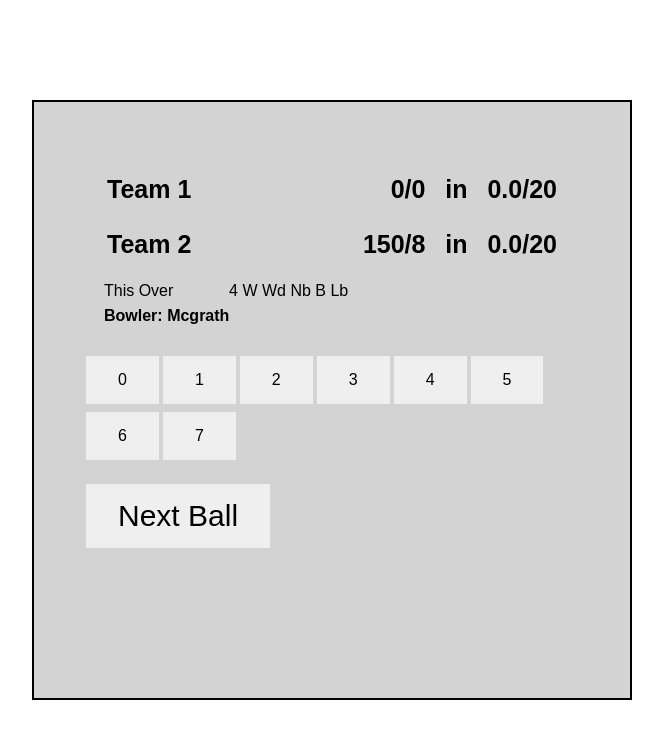
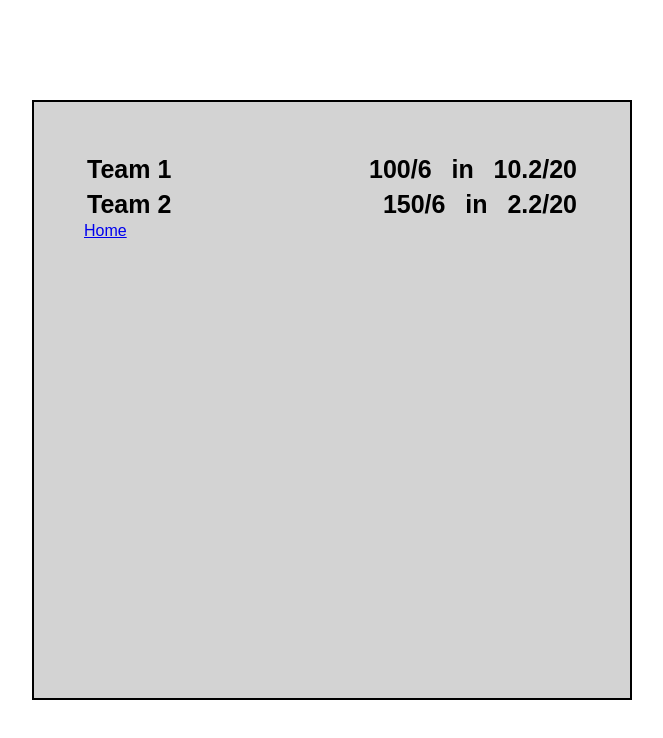
Before and after one commit to kalbandeSwapnil/cricket-scorer-app, a React (Create React App) app: page /stats in a window 1280 px wide. Shown: the top 738 px of the page, without its empty margins (68-731 px from the left). Built offline with nearby package versions, Linux system fonts and the light colour scheme.

Commit message:
|#SO8|Kishore + Surbhi|Added the router component to link stats page with home page and test cases written for it.

```diff
--- a/package.json
+++ b/package.json
@@ -10,6 +10,7 @@
     "react-bootstrap": "^0.32.4",
     "react-dom": "^16.6.3",
     "react-redux": "^6.0.0",
+    "react-router-dom": "^4.3.1",
     "react-scripts": "2.1.1",
     "redux": "^4.0.1"
   },
--- a/src/App.js
+++ b/src/App.js
@@ -1,15 +1,17 @@
 import React, { Component } from 'react';
+import { Switch, Route} from 'react-router-dom';
 import './App.css';
-import { OverStatusContainer } from './main/overStatus/OverStatus'
+import Stats from './main/stats/Stats'
 import CricketGame from './main/cricketGame/CricketGame'
 
 
 class App extends Component {
   render() {
     return (
-      <div className="App">
-        <CricketGame />
-      </div>
+      <Switch>
+        <Route path="/stats" component={Stats} />
+        <Route path="/" component={CricketGame} />
+      </Switch>
     );
   }
 }
--- a/src/index.js
+++ b/src/index.js
@@ -5,12 +5,18 @@ import App from './App'
 import * as serviceWorker from './serviceWorker';
 import {createStore} from 'redux';
 import {Provider} from 'react-redux';
+import { BrowserRouter } from 'react-router-dom'
 import {mainReducer} from './main/mainReducer'
+
 const store = createStore(mainReducer);
 
 
-ReactDOM.render(<Provider store = {store}>
-    <App />
-    </Provider>,document.getElementById('root')
+ReactDOM.render(
+    <BrowserRouter>
+        <Provider store = {store}>
+            <App />
+        </Provider>
+    </BrowserRouter>,document.getElementById('root')
 );
+
 serviceWorker.unregister();
--- a/src/main/cricketGame/CricketGame.jsx
+++ b/src/main/cricketGame/CricketGame.jsx
@@ -7,8 +7,6 @@ import  Runs from '../runs/Runs'
 import './CricketGame.css'
 
 class CricketGame extends Component {
-
-
     render() {
         return (
         <div className="container">
--- a/src/main/runs/Runs.jsx
+++ b/src/main/runs/Runs.jsx
@@ -1,6 +1,7 @@
 import React, { Component } from 'react';
 import {actions} from  './RunsActions'
 import {connect} from 'react-redux';
+import { Link } from 'react-router-dom'
 
 class Runs extends Component {
     constructor(props){
@@ -29,9 +30,9 @@ class Runs extends Component {
 
     render() {
         let runs = [];
-        for(let index =0 ;index< 8; index++){
+        for(let index = 0 ;index< 8; index++){
             runs.push(
-                <button className="button-number" value ={index} onClick = {this.storeRun.bind(this)}>{index}</button>
+                <button key={index} className="button-number" value ={index} onClick = {this.storeRun.bind(this)}>{index}</button>
             )
         }
        return (
@@ -45,6 +46,7 @@ class Runs extends Component {
                }}>
                    Next Ball
                </button>
+               <div className="button-stats"><Link to="/stats">Stats</Link></div>
            </div>
        )
     }
--- a/src/main/scoreBoard/TeamScore.jsx
+++ b/src/main/scoreBoard/TeamScore.jsx
@@ -1,4 +1,4 @@
-import React, { Component } from 'react';
+import React from 'react';
 import {connect} from 'react-redux';
 
 
@@ -91,7 +91,6 @@ const scoreNormalStyle = {
 const MainViewStyle = {
     flexDirection: 'row',
     display: 'flex',
-    margin: '20px',
     justifyContent: 'space-between'
 
 };
--- /dev/null
+++ b/src/main/stats/Stats.css
@@ -0,0 +1,30 @@
+.container {
+    background: lightgrey;
+    width: 400px;
+    height: 600px;
+    padding: 50px 50px 50px 50px;
+    margin: 100px 100px 100px 100px;
+    border: black solid 2px;
+}
+.button-number {
+    border: none;
+    color: black;
+    padding: 15px 32px;
+    text-align: center;
+    text-decoration: none;
+    display: inline-block;
+    font-size: 16px;
+    margin: 4px 2px;
+    cursor: pointer;
+}
+.button-next {
+    border: none;
+    color: black;
+    padding: 15px 32px;
+    text-align: center;
+    text-decoration: none;
+    display: inline-block;
+    font-size: 30px;
+    margin: 20px 2px;
+    cursor: pointer;
+}
--- /dev/null
+++ b/src/main/stats/Stats.js
@@ -0,0 +1,22 @@
+import React from 'react'
+import './Stats.css'
+import { TeamScore } from '../scoreBoard/TeamScore'
+import { Link } from 'react-router-dom'
+
+class Stats extends React.Component {
+    render () {
+        const teams ={
+            'team1': {teamName: "Team 1", runs:100, wickets:6, currentOver:10, currentBall:2, totalOver:20},
+            'team2': {teamName: "Team 2", runs:150, wickets:6, currentOver:2, currentBall:2, totalOver:20}
+        }
+
+        return (
+            <div className="container">
+                <TeamScore team1={teams.team1} team2={teams.team2}/>
+                <div className="button-stats"><Link to="/">Home</Link></div>
+            </div>
+        )
+    }
+}
+
+export default Stats
```
Also changed, not shown: 2 other files (tests, documents, lock files or other folders).
